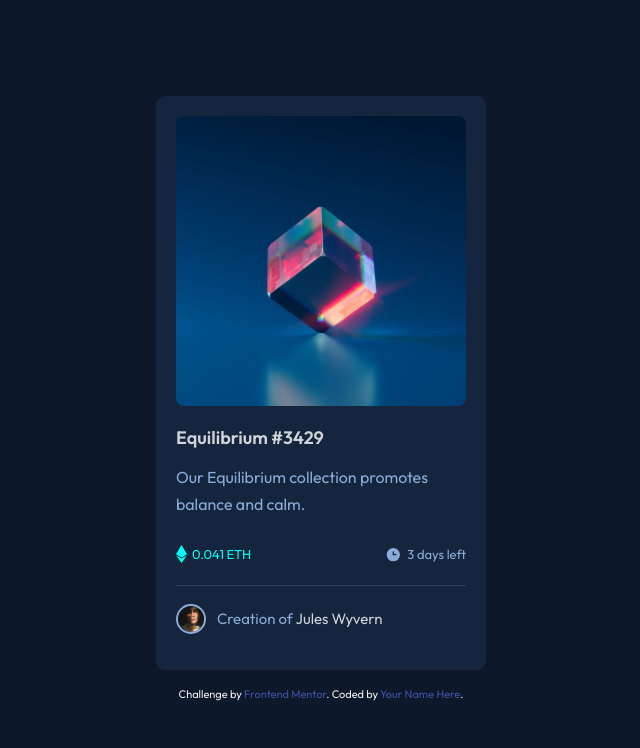
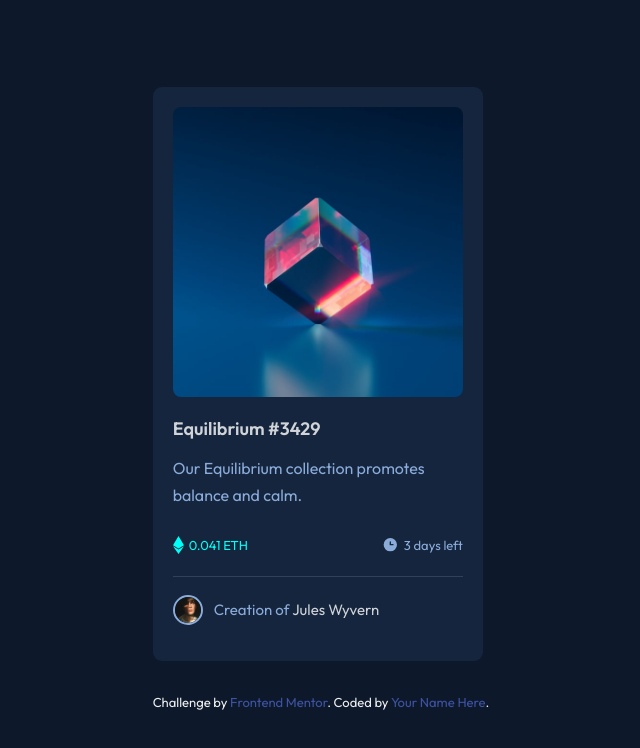
Before and after one commit to zawlinn-vlog/code_challenges, a website: page 05 Challenge/index.html in a window 1280 px wide. Shown: the whole page, without its empty margins (319-959 px from the left). Drawn offline with Linux system fonts and the light colour scheme.

Commit message:
Challenge: fix bugs challenge 05

```diff
--- a/05 Challenge/assets/scss/base/_utilities.scss
+++ b/05 Challenge/assets/scss/base/_utilities.scss
@@ -3,3 +3,7 @@
 .mb-small {
   margin-bottom: 1.5rem;
 }
+
+.mb-3 {
+  margin-bottom: 3rem;
+}
--- a/05 Challenge/index.html
+++ b/05 Challenge/index.html
@@ -20,18 +20,22 @@
     <!-- Feel free to remove these styles or customise in your own stylesheet 👍 -->
     <style>
       .attribution {
-        font-size: 11px;
+        font-size: 1.3rem;
         text-align: center;
         color: #eee;
       }
       .attribution a {
         color: hsl(228, 45%, 44%);
       }
+
+      .attribution a:hover {
+        color: var(--secondary-color);
+      }
     </style>
   </head>
   <body>
     <main class="wrapper">
-      <div class="card card__container mb-small">
+      <div class="card card__container mb-3">
         <div class="card__pic">
           <img
             src="./assets/images/image-equilibrium.jpg"
```
Also changed, not shown: 05 Challenge/assets/css/main.css, 1 other file.
